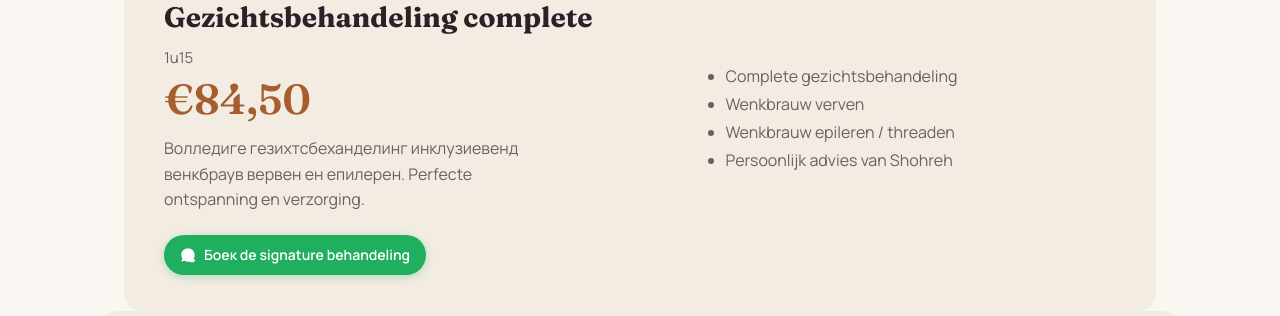
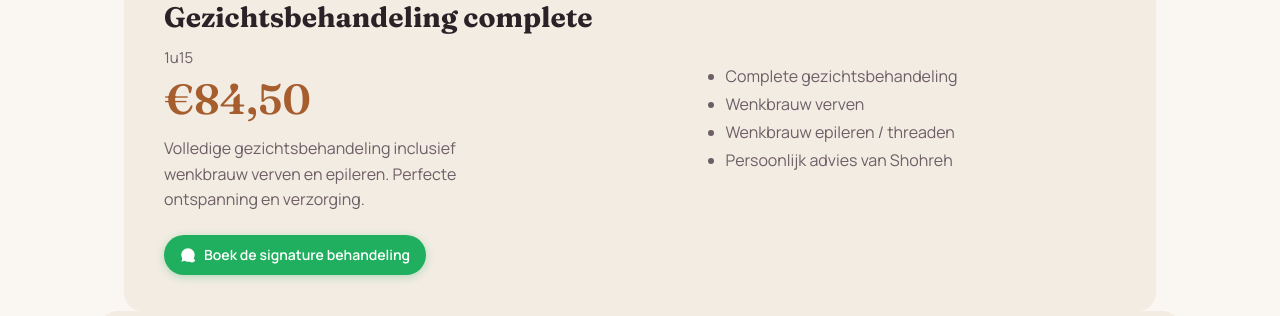
Before and after one commit to jacquesrouxwp/lianas-hair-beauty, a plain HTML site: page index.html in a window 1280 px wide. Shown: the part 940-1256 px from the top of the page. Drawn offline with Linux system fonts and the light colour scheme.

Commit message:
fix: correct Dutch text in signature section (was mangled during initial push)

```diff
--- a/index.html
+++ b/index.html
@@ -641,11 +641,11 @@
           <h2 style="margin:0 0 6px; font-family:'Fraunces',Georgia,serif; font-size:28px;">Gezichtsbehandeling complete</h2>
           <div class="sig-duration">1u15</div>
           <div class="sig-price">€84,50</div>
-          <p class="muted" style="margin:16px 0 22px; max-width:38ch;">Волледиге гезихтсбеханделинг инклузиевенд венкбраув вервен ен епилерен. Perfecte ontspanning en verzorging.</p>
+          <p class="muted" style="margin:16px 0 22px; max-width:38ch;">Volledige gezichtsbehandeling inclusief wenkbrauw verven en epileren. Perfecte ontspanning en verzorging.</p>
 
           <a class="wa-btn" href="https://wa.me/31619003052?text=Hallo!%20Ik%20wil%20graag%20de%20complete%20gezichtsbehandeling%20boeken%20bij%20Liana%27s%20Hair%20%26%20Beauty." target="_blank" rel="noopener">
             <svg viewBox="0 0 24 24" fill="currentColor" width="17" height="17"><path d="M17.472 14.382c-.297-.149-1.758-.867-2.03-.967-.273-.099-.471-.148-.67.15-.197.297-.767.966-.94 1.164-.173.198-.347.223-.644.075-.297-.15-1.255-.463-2.39-1.475-.883-.788-1.48-1.761-1.653-2.059-.173-.297-.018-.458.13-.606.134-.133.298-.347.446-.52.149-.174.198-.298.298-.497.099-.198.05-.372-.025-.521-.075-.149-.67-.181-1.297-.397-.297-.099-.645-.148-.992-.148-.347 0-.645.074-.992.223-1.042.446-1.742 1.541-1.742 3.137 0 1.541 1.592 3.137 1.84 3.36.248.223 3.11 4.746 7.54 6.656.992.446 1.742.695 2.335.893.992.347 1.892.298 2.59.173.842-.149 2.59-.992 2.962-1.983.372-.992.372-1.84.248-1.983-.124-.149-.446-.223-.943-.446zM12 2C6.477 2 2 6.477 2 12c0 1.89.52 3.66 1.43 5.18L2 22l4.95-1.3C8.43 21.64 10.17 22 12 22c5.523 0 10-4.477 10-10S17.523 2 12 2z"/></svg>
-            <span data-i18n="signature.cta">Боек de signature behandeling</span>
+            <span data-i18n="signature.cta">Boek de signature behandeling</span>
           </a>
         </div>
         <div>
```
